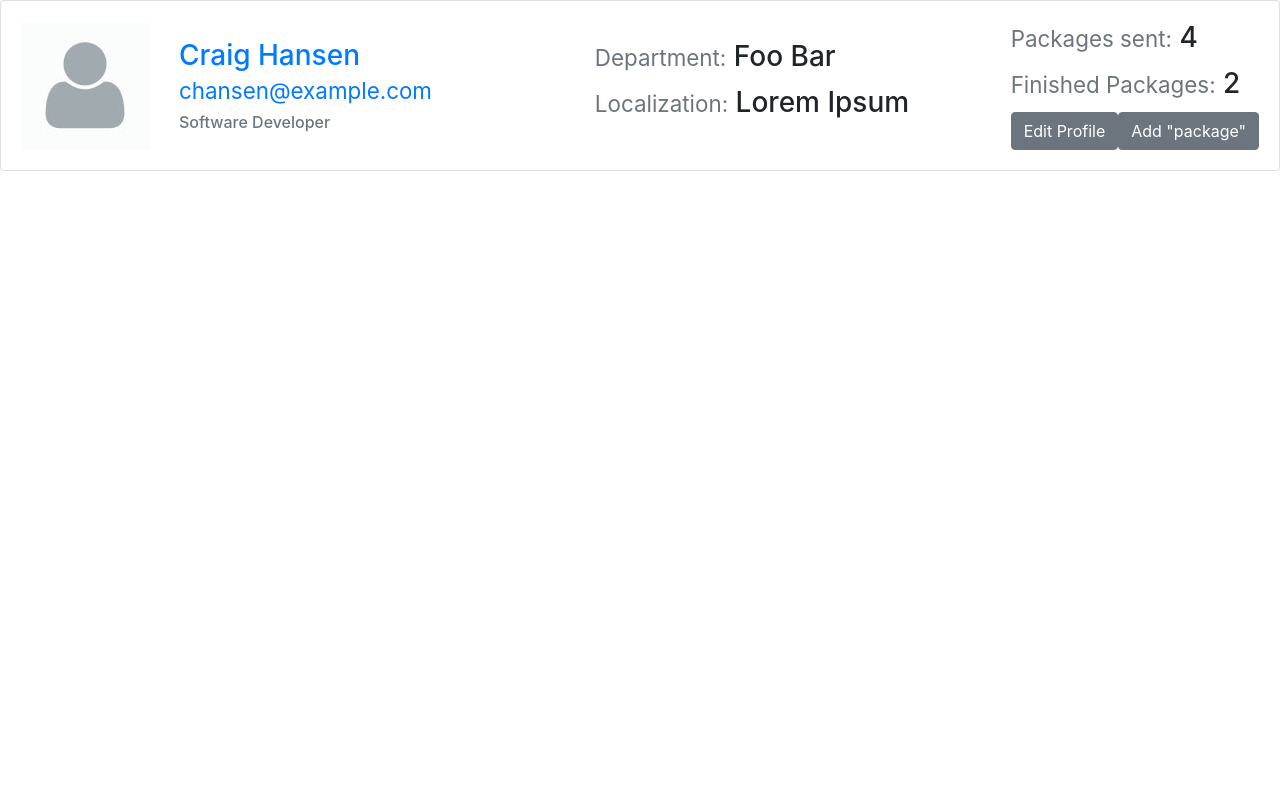
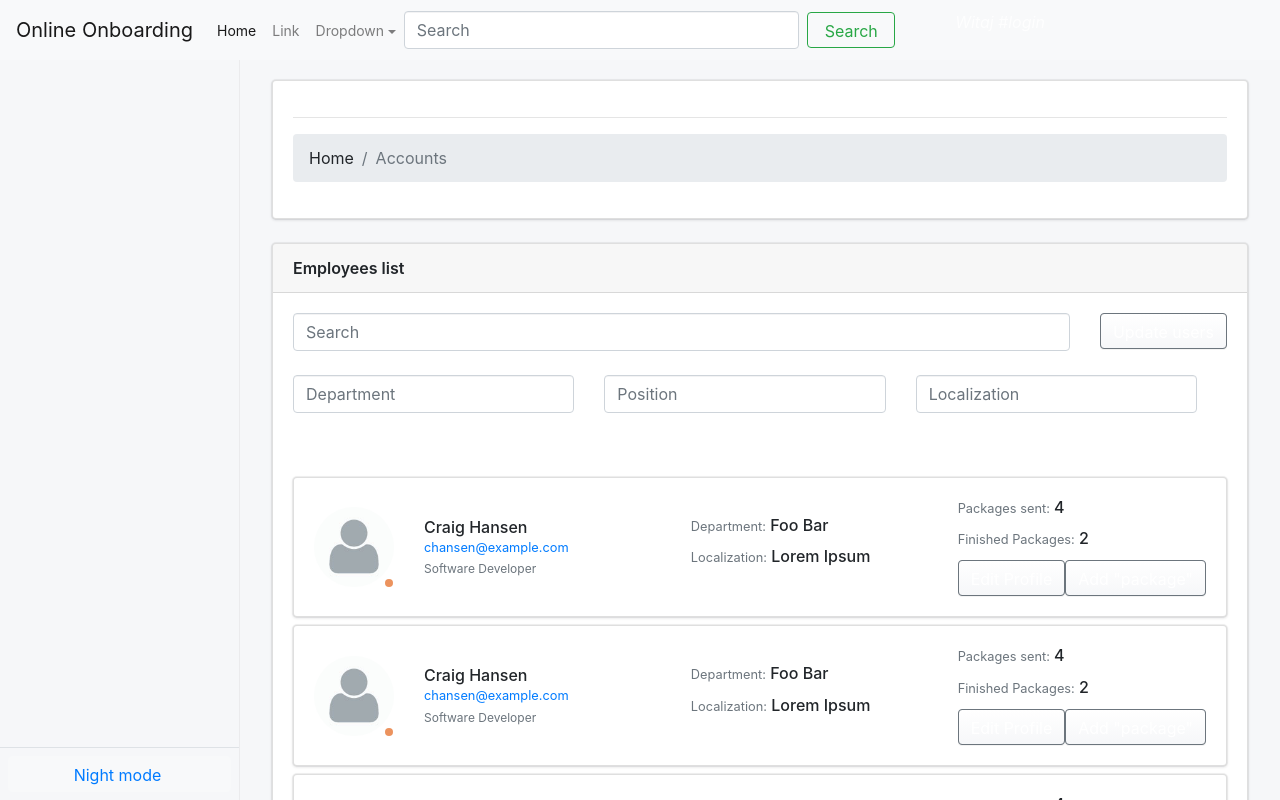
Before and after one commit to binawork/OnboardingFront, a React (Create React App) app: page / in a window 1280 px wide. Shown: the top 800 px of the page. Built offline with nearby package versions, Linux system fonts and the light colour scheme.

Commit message:
Create example of page with the list of users and use it in App
Import night mode button component into left menu
Fix JSX errors in users list search component

```diff
--- a/src/Applications/App.js
+++ b/src/Applications/App.js
@@ -1,11 +1,14 @@
 import React from 'react';
 import "../static/css/style.css";
+
 import Navbar from "../Components/Navbar";
 import UserListRow from "../Components/UserListRow";
+//import UserListSearch from "../Components/UserListSearch";
+import UserListPage from "../Components/UserListPage";
 
 function App() {
   return (
-      <UserListRow user = { {name: "Craig Hansen", email: "chansen@example.com", position: "Software Developer", department: "Foo Bar", localization: "Lorem Ipsum", sent: 4, finished: 2} } />
+      <UserListPage />
   );
 }
 
--- a/src/Components/LeftMenu.js
+++ b/src/Components/LeftMenu.js
@@ -1,4 +1,5 @@
 import React from "react";
+import ModeButton from './ModeButton'
 //import Contact from "./Contact";
 
 function LeftMenu() {
@@ -13,6 +14,7 @@ function LeftMenu() {
 
                     </nav>
                 </div>
+                <ModeButton />
             </div>
         </aside>
     )
--- /dev/null
+++ b/src/Components/UserListPage.js
@@ -0,0 +1,62 @@
+import React from "react";
+
+import "../static/looper/stylesheets/theme.min.css";
+//import "../static/looper/stylesheets/theme-dark.min.css";
+
+import Navbar from "../Components/Navbar";
+import UserListRow from "./UserListRow";
+import UserListSearch from "./UserListSearch";
+import LeftMenu from "./LeftMenu";
+
+function UserListPage() {
+	const singleUser = {name: "Craig Hansen", email: "chansen@example.com", position: "Software Developer", department: "Foo Bar", localization: "Lorem Ipsum", sent: 4, finished: 2};
+	var users = [], i;
+	for(i = 0; i < 5; i++){
+		users.push(<UserListRow user = { singleUser } />);
+	}
+
+    return(
+    	<div className="app">
+    		<header className="app-header app-header-dark">
+    			<Navbar />
+    		</header>
+			<LeftMenu />
+			<main className="app-main">
+				<div className="wrapper"><div className="page">
+					<div className="page-inner">
+						<header class="page-title-bar">
+							<div className="card card-fluid">
+								<div className="card-body">
+									<h4 className="card-title">  </h4>
+									<hr />
+									<ol className="breadcrumb">
+										<li className="breadcrumb-item">
+											<a href="#">Home</a>
+										</li>
+										<li className="breadcrumb-item active">Accounts</li>
+									</ol>
+								</div>
+							</div>
+						</header>
+
+						<div className="page-section">
+							<div className="card card-fluid">
+								<div className="card-header">
+									Employees list
+								</div>
+								<div className="card-body">
+									<UserListSearch />
+								</div>
+								<div className="card-body">
+									{ users }
+								</div>
+							</div>
+						</div>
+					</div>
+				</div></div>
+		    </main>
+        </div>
+    )
+}
+
+export default UserListPage;
--- a/src/Components/UserListSearch.js
+++ b/src/Components/UserListSearch.js
@@ -3,11 +3,12 @@ import React from "react";
 
 function UserListSearch() {
     return(
-        <div class="row mb-4">
+        <>
+        <div className="row mb-4">
             <div className="col">
                 <div className="has-clearable">
                     <button type="button" className="close" aria-label="Close"><span aria-hidden="true"><i className="fa fa-times-circle"></i></span></button>
-                    <input type="text" className="form-control" placeholder="Search">
+                    <input type="text" className="form-control" placeholder="Search" />
                 </div>
             </div>
             <div className="col-auto">
@@ -21,25 +22,26 @@ function UserListSearch() {
             <div className="col">
                 <div className="has-clearable">
                     <button type="button" className="close" aria-label="Close"><span aria-hidden="true"><i className="fa fa-times-circle"></i></span></button>
-                    <input type="text" className="form-control" placeholder="Department">
+                    <input type="text" className="form-control" placeholder="Department" />
                 </div>
             </div>
             <div className="col">
                 <div className="has-clearable">
                     <button type="button" className="close" aria-label="Close"><span aria-hidden="true"><i className="fa fa-times-circle"></i></span></button>
-                    <input type="text" className="form-control" placeholder="Position">
+                    <input type="text" className="form-control" placeholder="Position" />
                 </div>
             </div>
             <div className="col">
                 <div className="has-clearable">
                     <button type="button" className="close" aria-label="Close"><span aria-hidden="true"><i className="fa fa-times-circle"></i></span></button>
-                    <input type="text" className="form-control" placeholder="Localization">
+                    <input type="text" className="form-control" placeholder="Localization" />
                 </div>
             </div>
             <div className="col-auto">
                 <div className="dropdown"></div>
             </div>
         </div>
+        </>
     )
 }
 
```
